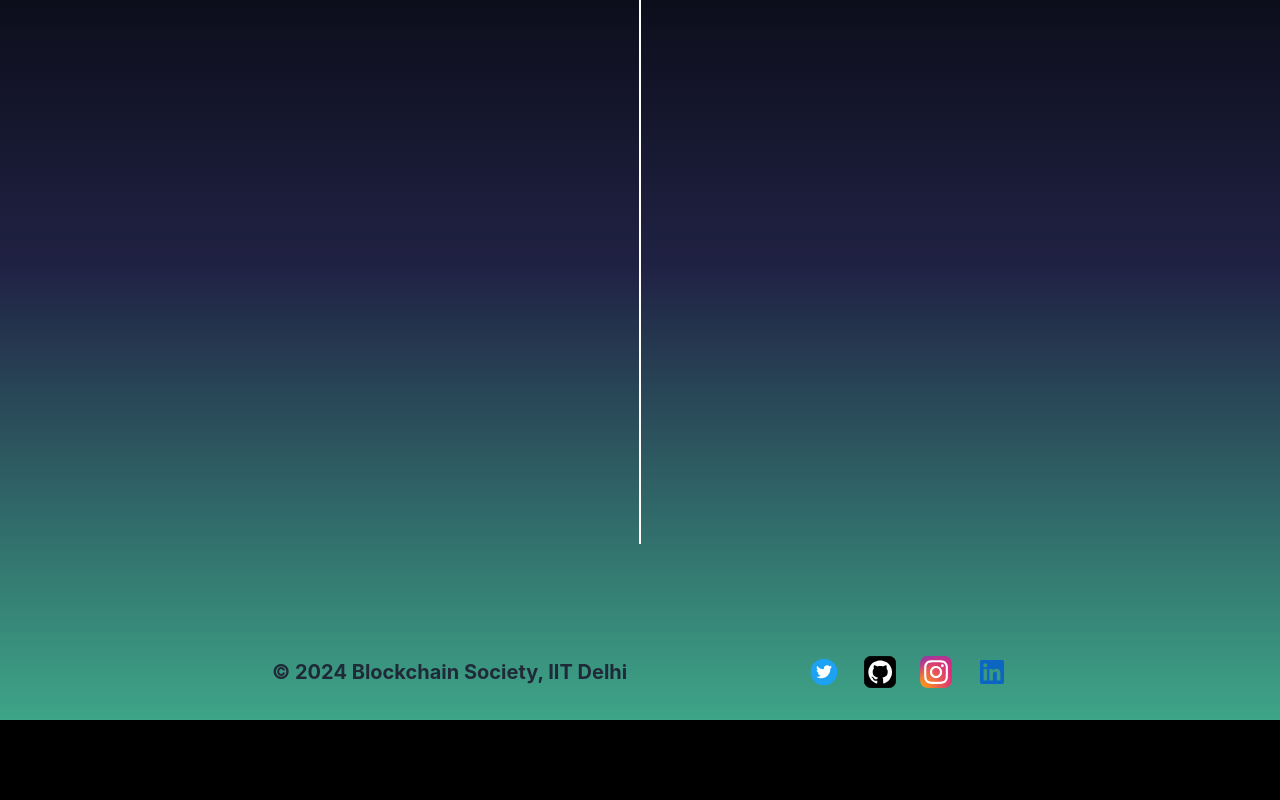
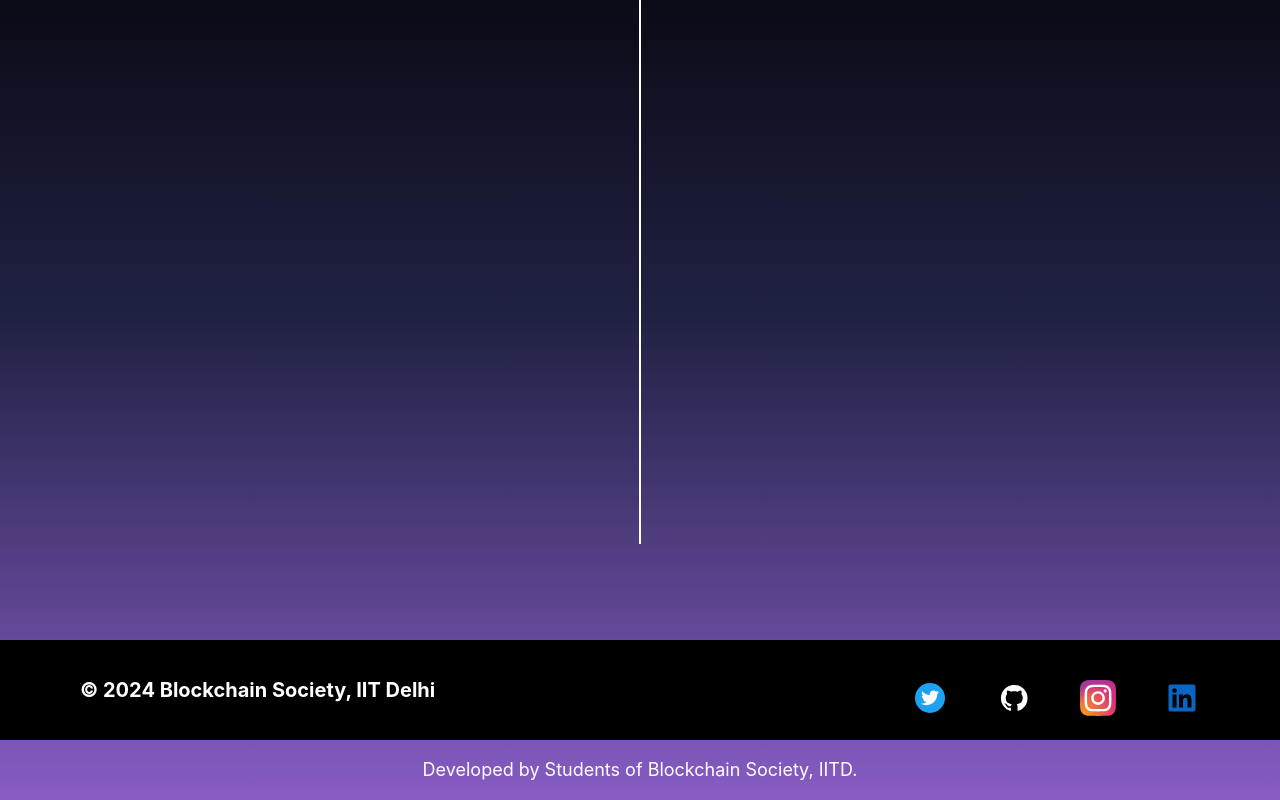
Before and after one commit to blocsoc-iitd/BlockSoc-Website, a Next.js app: page /achievements in a window 1280 px wide. Shown: the part 632-1432 px from the top of the page. Built offline with nearby package versions, Linux system fonts and the light colour scheme.

Commit message:
modofied footer and changed bg color fixed typing animation

```diff
--- a/app/layout.jsx
+++ b/app/layout.jsx
@@ -3,11 +3,9 @@ import '@styles/globals.css';
 import Footer from "@components/Footer"
 import Nav from "@components/Nav"
 
-
-
 export const metadata = {
-    title: "BlocSoc IITD",
-    description: "Blockchain Society, Indian Institute of Technology Delhi"
+  title: "BlocSoc IITD",
+  description: "Blockchain Society, Indian Institute of Technology Delhi"
 }
 
 const RootLayout = ({ children }) => {
--- a/components/AnimatedText.jsx
+++ b/components/AnimatedText.jsx
@@ -7,7 +7,7 @@ const AnimatedText = ({ quote }) => {
   useEffect (() => {
     AOS.init({
         duration: 1000, // You can customize the duration here
-        once: false, // Whether animation should happen only once - while scrolling down
+        once: false,
       });
     }, []);
 
--- a/components/Footer.jsx
+++ b/components/Footer.jsx
@@ -13,10 +13,12 @@ const socialLinks = [
 
 const Footer = () => {
   return (
-    <footer className="bg-transparent text-white py-4">
-      <div className="container flex justify-between items-center mx-auto px-4 mb-4 max-w-screen-md">
-        <p className=" text-xl text-gray-800 font-bold" >© 2024 Blockchain Society, IIT Delhi</p>
-        <div className="flex space-x-6">
+    <footer className="text-white pb-4 flex flex-col justify-between items-center">
+      <div className="w-screen flex justify-between items-center py-6 px-4 md:px-20
+      bg-gradient-to-r from-black via-black to-black
+      ">
+        <p className="text-xl text-white font-bold">© 2024 Blockchain Society, IIT Delhi</p>
+        <div className="flex space-x-4 mt-4 md:space-x-12">
           {socialLinks.map((link) => (
             <a
               key={link.alt}
@@ -25,16 +27,20 @@ const Footer = () => {
               target="_blank"
               rel="noopener noreferrer"
             >
-              <Image c
+              <Image
                 src={link.src}
                 alt={link.alt}
-                className="w-8 h-8 text-gray-400 hover:text-gray-300 hover:opacity-80 hover:scale-110"
+                className="w-9 h-9 text-gray-400 hover:text-gray-300 hover:opacity-90 hover:scale-110"
               />
             </a>
           ))}
         </div>
       </div>
+      <div className=" text-white mt-4 text-center text-sm md:text-lg">
+        Developed by Students of Blockchain Society, IITD.
+      </div>
     </footer>
+
   );
 };
 
--- a/styles/globals.css
+++ b/styles/globals.css
@@ -16,7 +16,7 @@ code {
 }
 
 .app-background {
-  background: linear-gradient(to bottom,#000000,#000000, #202244, #3ea588);
+  background: linear-gradient(to bottom,#000000,#000000, #202244,#885cc5);
   min-height: 100vh;
 }
 
@@ -63,6 +63,9 @@ header {
 }
 
 @media (max-width: 768px) { /* half than the actual ammount*/
+  .w-128 {
+    width:19rem;
+  }
   .text-9xl {
     font-size: 4rem;
   }
--- a/tailwind.config.js
+++ b/tailwind.config.js
@@ -18,6 +18,7 @@ module.exports = {
         'neonRed':'#FF3131',
         'neonGreen':'#39FF14',
         'neonPurple':'#B026FF',
+        'bgGreen':'#3ea588',
          primary: '#171932',
          accent: '#164E35',
       },
```
